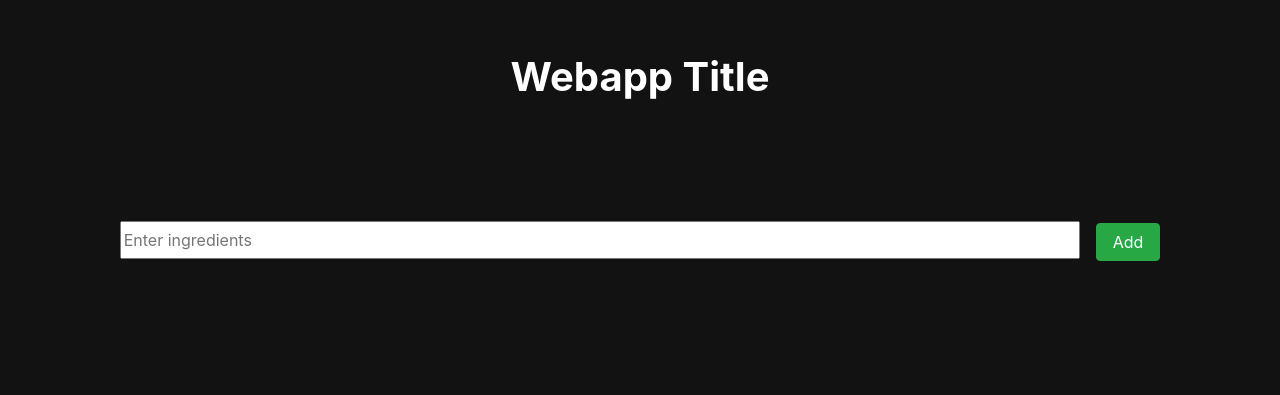
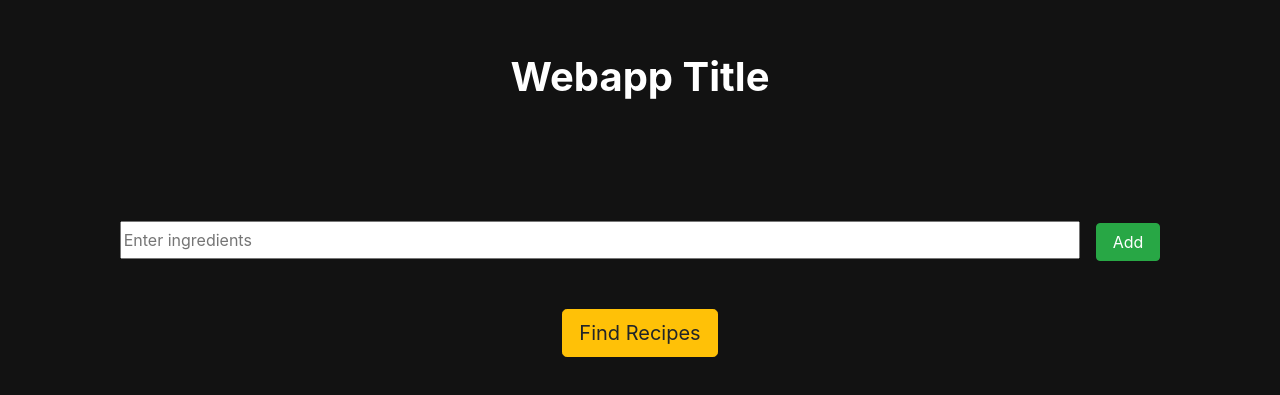
Before and after one commit to Kiwiegg/Recipe.io, a React (Create React App) app in the folder client/: page / in a window 1280 px wide. Shown: the part 107-502 px from the top of the page. Built offline with nearby package versions, Linux system fonts and the light colour scheme.

Commit message:
Add api call button

```diff
--- a/client/src/components/App/App.js
+++ b/client/src/components/App/App.js
@@ -1,6 +1,7 @@
 import React from "react"
 import Header from "../Header/Header"
 import IngredientEntry from "../IngredientEntry/IngredientEntry"
+import IngredientList from "../IngredientEntry/IngredientEntry"
 
 import "./App.css"
 
--- a/client/src/components/IngredientEntry/IngredientEntry.js
+++ b/client/src/components/IngredientEntry/IngredientEntry.js
@@ -31,7 +31,6 @@ class IngredientEntry extends React.Component {
             this.ingredientInput.value = ""
         }
 
-        console.log(this.state.ingredients)
         e.preventDefault()
     }
 
@@ -42,7 +41,14 @@ class IngredientEntry extends React.Component {
 
     handleClick(e) {
         e.preventDefault()
-        console.log(this.state.ingredients)
+        let apiString = ""
+
+        for (let i = 0; i < this.state.ingredients.length - 1; i++) {
+            apiString += this.state.ingredients[i].ingredient + ",+"
+        }
+
+        apiString += this.state.ingredients[this.state.ingredients.length - 1].ingredient
+
     }
 
     render() {
@@ -53,6 +59,7 @@ class IngredientEntry extends React.Component {
                     <button type="submit" className="btn btn-success px-3">Add</button>
                 </form>
                 <IngredientList ingList={this.state.ingredients} delete={this.deleteIngredient}/>
+                <button onClick={this.handleClick} type="submit" className="btn btn-lg btn-warning mt-5">Find Recipes</button>
             </div>
         )
     }
```
Also changed, not shown: 1 other file (tests, documents, lock files or other folders).
